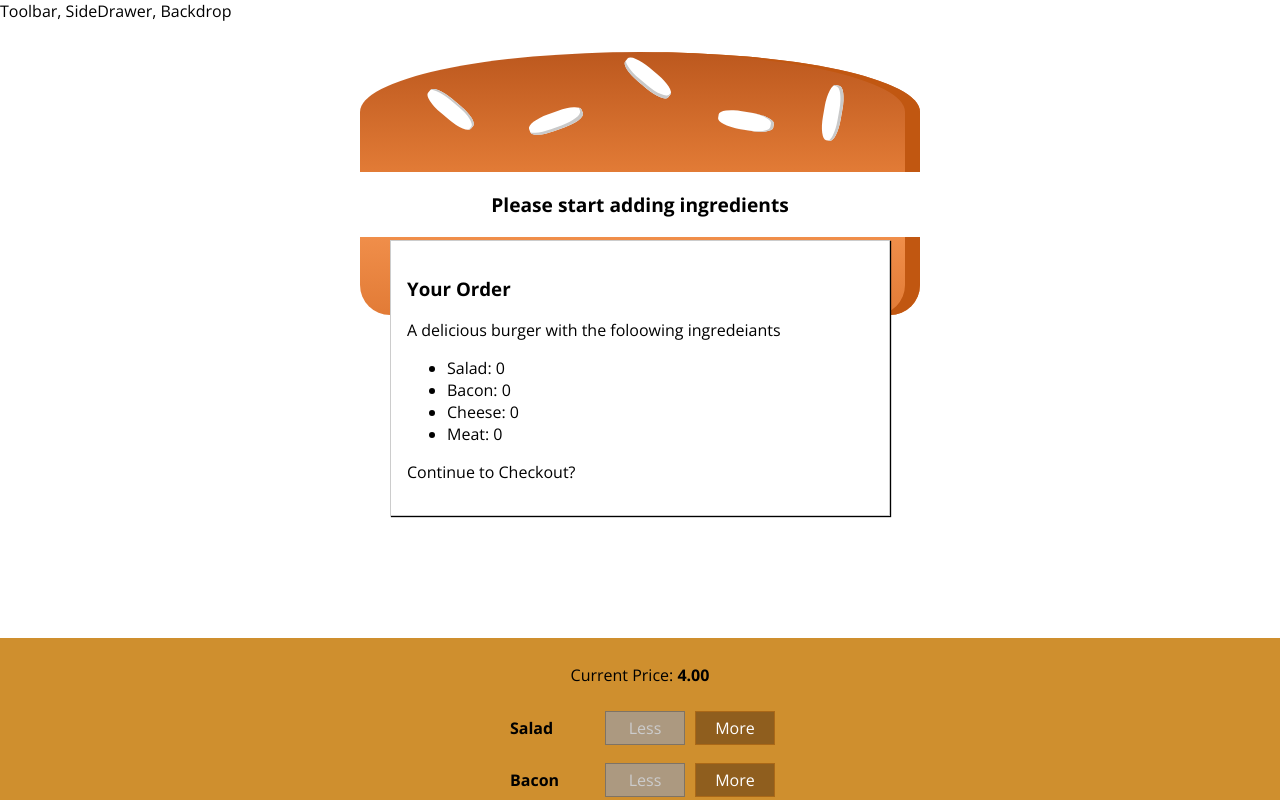
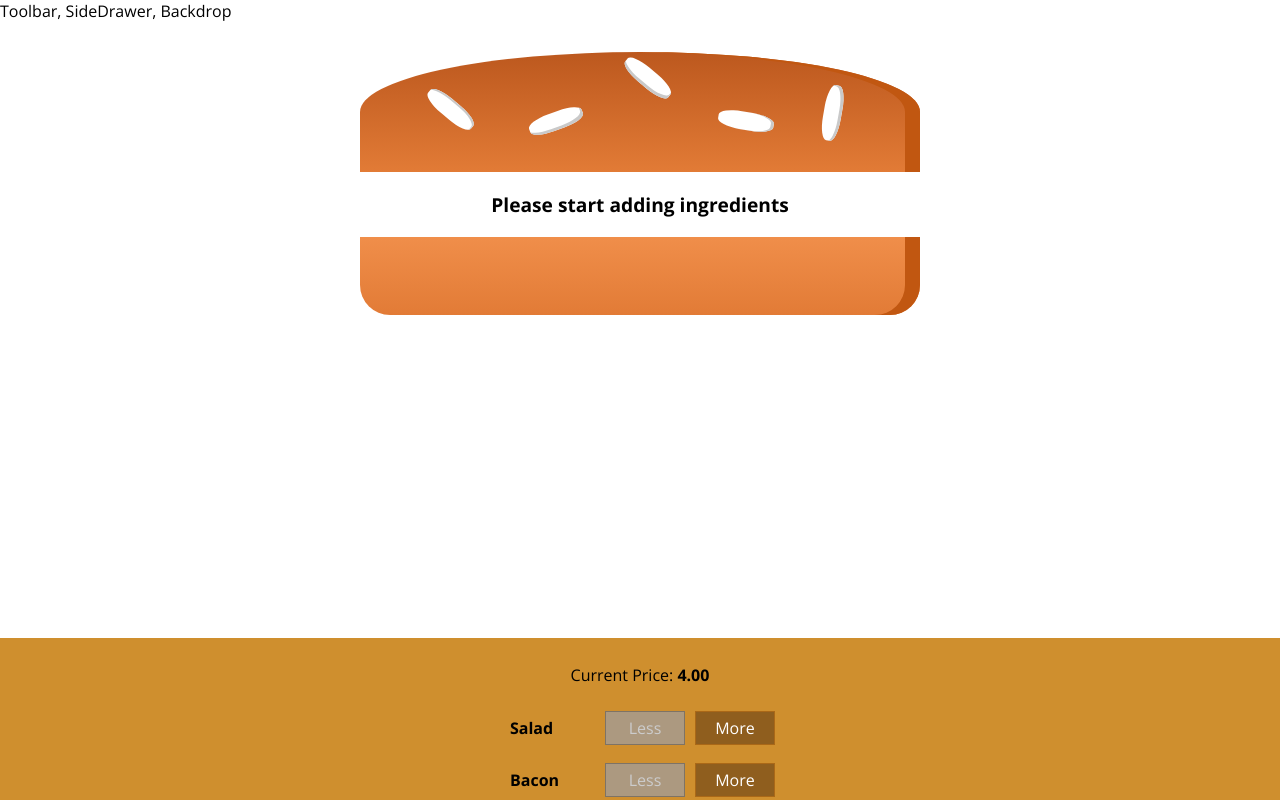
Before and after one commit to maryammizani/burger_builder, a React (Create React App) app: page / in a window 1280 px wide. Shown: the top 800 px of the page. Built offline with nearby package versions, Linux system fonts and the light colour scheme.

Commit message:
BurgerBuilder: Show/Hide Modal

```diff
--- a/src/components/Burger/BuildControls/BuildControls.js
+++ b/src/components/Burger/BuildControls/BuildControls.js
@@ -24,7 +24,8 @@
         ))}
         <button
             className={classes.OrderButton}
-            disabled={!props.purchasable}>
+            disabled={!props.purchasable}
+            onClick={props.ordered}>
             ORDER NOW
         </button>
     </div>
--- a/src/components/UI/Modal/Modal.js
+++ b/src/components/UI/Modal/Modal.js
@@ -2,7 +2,12 @@
 import classes from './Modal.module.css'
 
 const modal = (props) => (
-    <div className={classes.Modal}>
+    <div
+        className={classes.Modal}
+        style={{
+            transform: props.show ? 'translateY(0)' : 'translateY(-100vh)',
+            opacity: props.show ? '1' : '0'
+    }}>
         {props.children}
     </div>
 );
--- a/src/components/UI/Modal/Modal.module.css
+++ b/src/components/UI/Modal/Modal.module.css
@@ -9,7 +9,7 @@
     left: 15%;
     top: 30%;
     box-sizing: border-box;
-    transition: all 0.3s ease-out;
+    transition: all 0.8s ease-out;
 }
 
 @media (min-width: 600px) {
--- a/src/containers/BurgerBuilder/BurgerBuilder.js
+++ b/src/containers/BurgerBuilder/BurgerBuilder.js
@@ -26,7 +26,8 @@
             meat: 0
         },
         totalPrice: 4,
-        purchasable: false
+        purchasable: false,
+        purchasing: false
     }
 
     updatePurchaseState (ingredients) {
@@ -63,6 +64,9 @@
         this.updatePurchaseState(updatedIngredients);
     }
 
+    purchaseHandler = () => {
+        this.setState({purchasing: true});
+    }
     render () {
         const disabledInfo = {...this.state.ingredients};
         for(let key in disabledInfo) {
@@ -70,7 +74,7 @@
         }
         return (
             <Aux>
-                <Modal>
+                <Modal show={this.state.purchasing}>
                     <OrderSummary ingredients={this.state.ingredients}/>
                 </Modal>
                 <Burger ingredients={this.state.ingredients} />
@@ -79,6 +83,7 @@
                     ingredientRemoved={this.removeIngredientHandler}
                     disabled={disabledInfo}
                     purchasable={this.state.purchasable}
+                    ordered={this.purchaseHandler}
                     price={this.state.totalPrice}
                 />
             </Aux>
```
